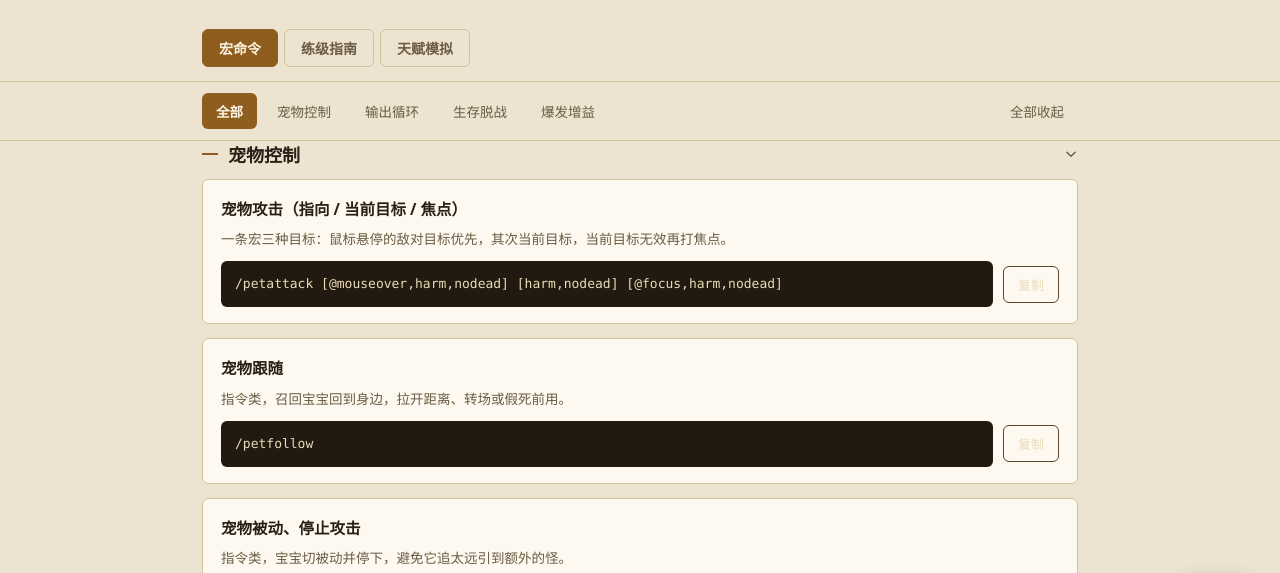
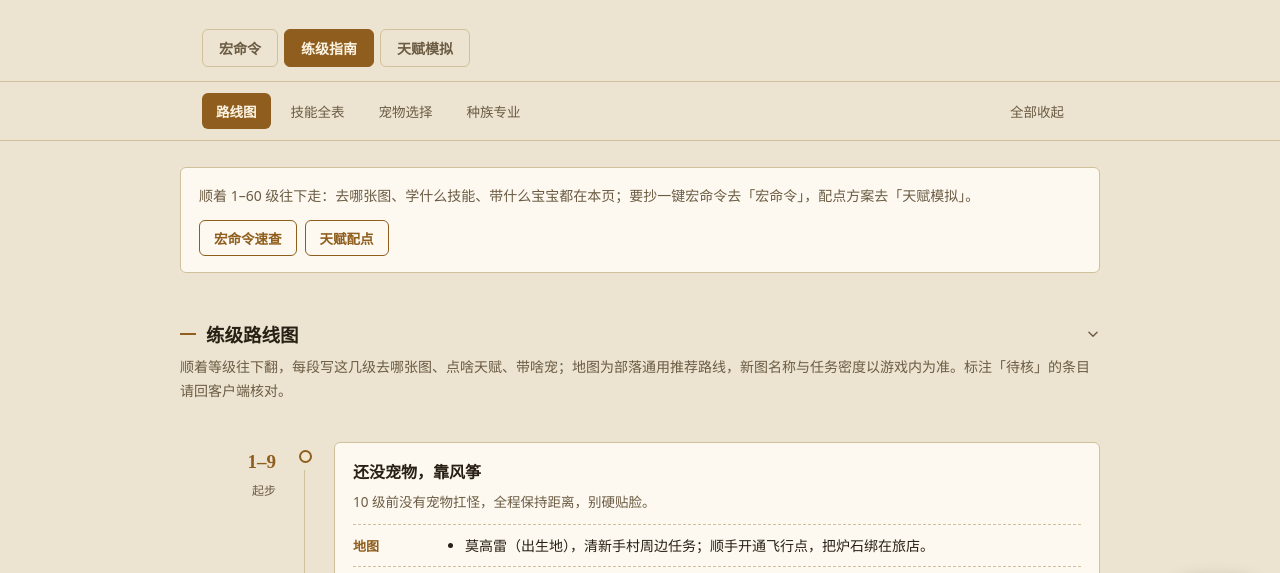
Before and after one commit to nose996/hunter-macro-helper, a plain HTML site: page index.html in a window 1280 px wide. Shown: the part 161-734 px from the top of the page. Drawn offline with Linux system fonts and the light colour scheme.

Commit message:
Default to guide view; add quick-entry chips on guide home

```diff
--- a/index.html
+++ b/index.html
@@ -110,6 +110,11 @@
 
   /* ===== 指南章节 ===== */
   .guide{padding:26px 0 40px}
+  .guide-intro{margin:0 0 22px;padding:16px 18px;background:var(--panel);border:1px solid var(--line);border-radius:var(--radius)}
+  .guide-intro p{margin:0 0 12px;font-size:14px;color:var(--ink2);line-height:1.7}
+  .quick-chips{display:flex;gap:8px;flex-wrap:wrap}
+  .quick-chips button{border:1px solid var(--gold);background:transparent;color:var(--gold);font-size:13.5px;font-weight:600;padding:7px 14px;border-radius:6px;cursor:pointer;font-family:inherit}
+  .quick-chips button:hover{background:var(--gold-soft)}
   .g-section{padding:26px 0;border-bottom:1px solid var(--line);scroll-margin-top:12px}
   .g-section:last-child{border-bottom:none}
   .g-head{display:flex;align-items:center;gap:10px;width:100%;background:none;border:none;font-family:"Noto Serif SC","Songti SC",serif;font-size:18.5px;font-weight:700;color:var(--ink);padding:0;margin-bottom:6px;cursor:pointer;user-select:none;text-align:left}
@@ -230,13 +235,13 @@
 
 <nav class="viewnav">
   <div class="wrap">
-    <button data-view="macros" class="active">宏命令</button>
-    <button data-view="guide">练级指南</button>
+    <button data-view="macros">宏命令</button>
+    <button data-view="guide" class="active">练级指南</button>
     <button data-view="talent">天赋模拟</button>
   </div>
 </nav>
 
-<nav class="tabs" id="tabsNav">
+<nav class="tabs" id="tabsNav" hidden>
   <div class="wrap">
     <ul id="tabs">
       <li><button data-cat="all" class="active">全部</button></li>
@@ -249,7 +254,7 @@
   </div>
 </nav>
 
-<div id="view-macros">
+<div id="view-macros" hidden>
 <main class="wrap" id="list"></main>
 
 <section class="wrap">
@@ -266,7 +271,7 @@
 </section>
 </div><!-- /view-macros -->
 
-<div id="view-guide" hidden>
+<div id="view-guide">
   <nav class="guide-tabs" id="guideTabs">
     <div class="wrap">
       <ul>
@@ -279,6 +284,14 @@
     </div>
   </nav>
   <main class="wrap guide">
+
+    <div class="guide-intro">
+      <p>顺着 1–60 级往下走：去哪张图、学什么技能、带什么宝宝都在本页；要抄一键宏命令去「宏命令」，配点方案去「天赋模拟」。</p>
+      <div class="quick-chips">
+        <button type="button" data-view="macros">宏命令速查</button>
+        <button type="button" data-view="talent">天赋配点</button>
+      </div>
+    </div>
 
     <section class="g-section" id="g-route">
       <button class="g-head" type="button">练级路线图 <span class="caret"><svg class="ic-down" viewBox="0 0 24 24" fill="none" stroke="currentColor" stroke-width="2.4" stroke-linecap="round" stroke-linejoin="round"><path d="M5 9l7 7 7-7"/></svg><svg class="ic-right" viewBox="0 0 24 24" fill="none" stroke="currentColor" stroke-width="2.4" stroke-linecap="round" stroke-linejoin="round"><path d="M9 5l7 7-7 7"/></svg></span></button>
@@ -891,6 +904,9 @@
     var b=e.target.closest("button");
     if(b) switchView(b.dataset.view);
   });
+  document.querySelectorAll(".quick-chips button[data-view]").forEach(function(b){
+    b.addEventListener("click", function(){ switchView(b.dataset.view); });
+  });
 
   // ===== 天赋模拟器 =====
   var TALENTS = [
```
Also changed, not shown: 1 other file.
